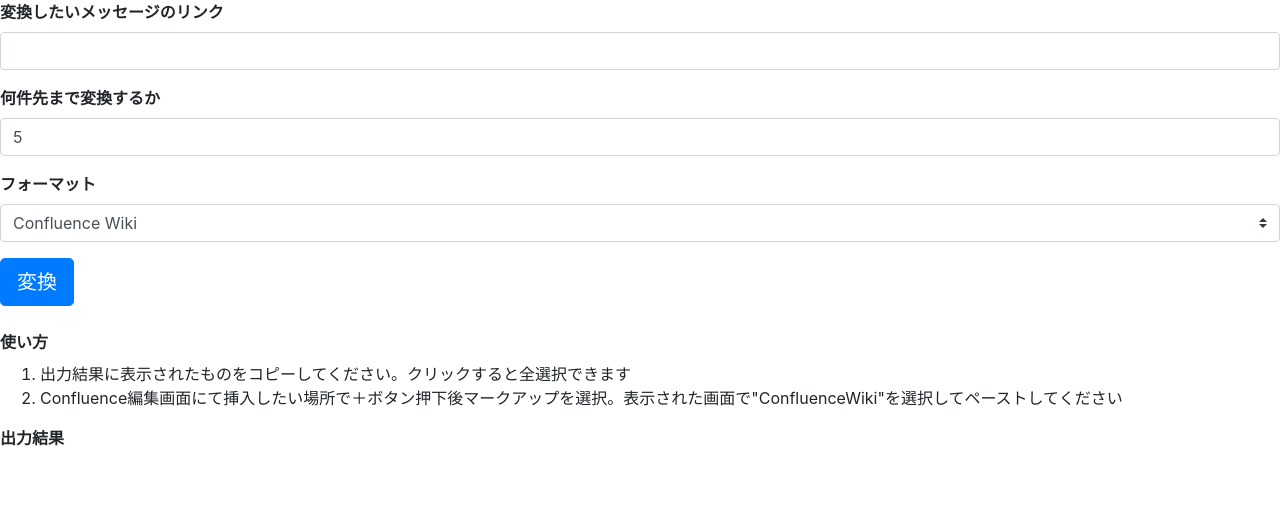
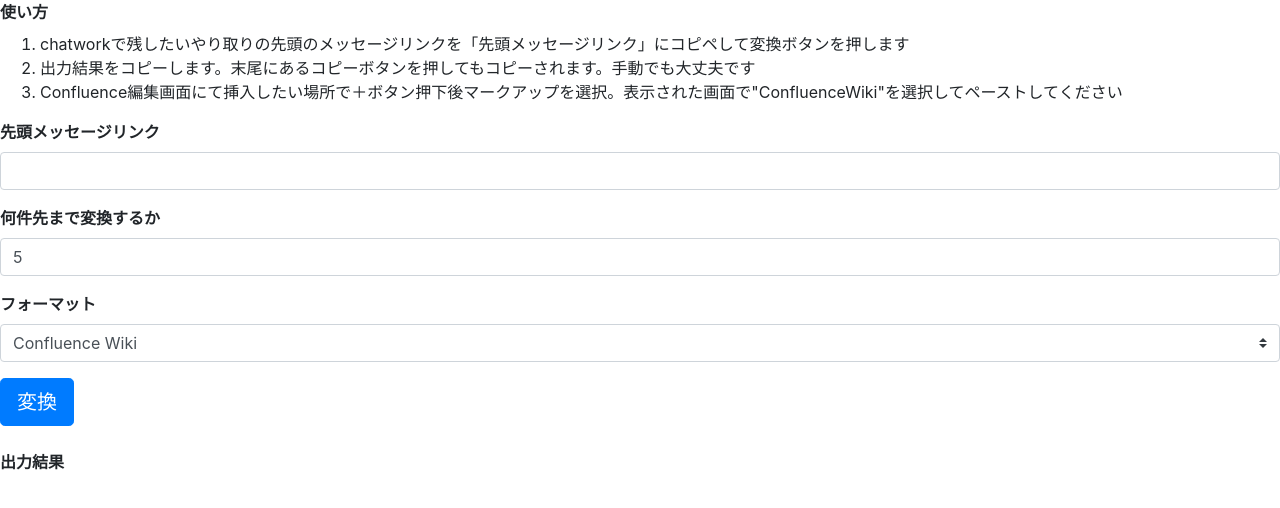
Before and after one commit to wlg-shinya/chatwork-converter, a Vue app: page / in a window 1280 px wide. Shown: the top 508 px of the page. Built offline with nearby package versions, Linux system fonts and the light colour scheme.

Commit message:
SSL対応可能見込みなのでコピーボタンの用意

```diff
--- a/src/components/ChatConverter.vue
+++ b/src/components/ChatConverter.vue
@@ -92,12 +92,24 @@ ${message}
       throw err
     })
 }
+
+function copyOutputText() {
+  console.log("copyOutputText")
+}
 </script>
 
 <template>
   <div>
+    <div>
+      <label class="font-weight-bold">使い方</label>
+      <ol>
+        <li>chatworkで残したいやり取りの先頭のメッセージリンクを「先頭メッセージリンク」にコピペして変換ボタンを押します</li>
+        <li>出力結果をコピーします。末尾にあるコピーボタンを押してもコピーされます。手動でも大丈夫です</li>
+        <li>{{ howToPaste }}</li>
+      </ol>
+    </div>
     <div class="form-group">
-      <label class="font-weight-bold">変換したいメッセージのリンク</label>
+      <label class="font-weight-bold">先頭メッセージリンク</label>
       <input v-model="messageURL" class="form-control" />
     </div>
     <div class="form-group">
@@ -113,16 +125,10 @@ ${message}
     <button @click="createOutputText()" class="btn btn-primary btn-lg">変換</button>
     <br><br>
     <div class="form-group">
-      <label class="font-weight-bold">使い方</label>
-      <ol>
-        <li>出力結果に表示されたものをコピーしてください。クリックすると全選択できます</li>
-        <li>{{ howToPaste }}</li>
-      </ol>
-    </div>
-    <div class="form-group">
       <label class="font-weight-bold">出力結果</label>
       <div v-if="outputText">
-        <pre class="alert alert-primary" style="text-align:left;user-select:all;">{{ outputText }}</pre>
+        <pre class="alert alert-primary" style="text-align:left;">{{ outputText }}</pre>
+        <button @click="copyOutputText()" class="btn btn-primary btn-lg">コピー</button>
       </div>
     </div>
   </div>
```
